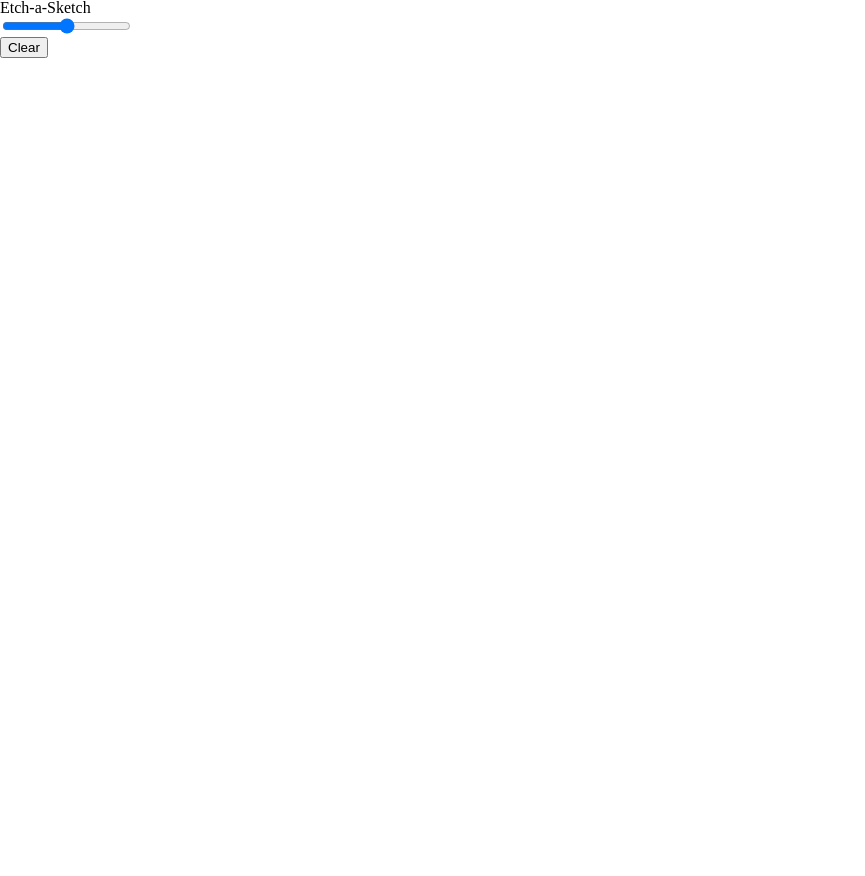
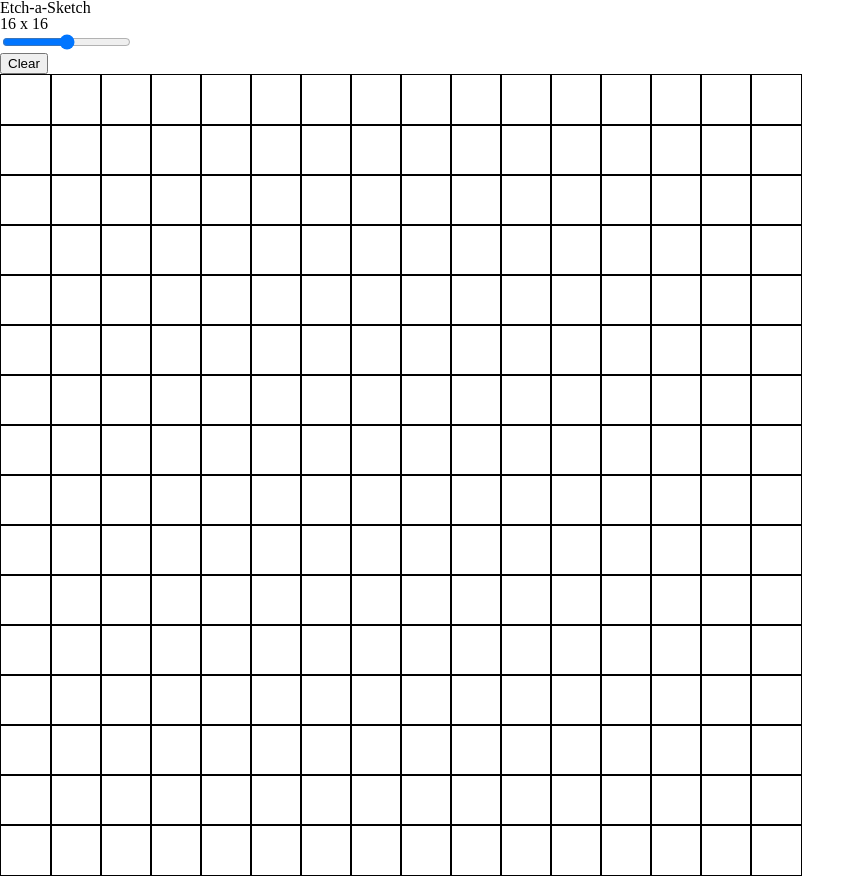
Before and after one commit to htder/etch_a_sketch, a website: page index.html in a window 1280 px wide. Shown: the whole page, without its empty margins (0-865 px from the left). Before the commit the page ends 800 px from the top, so only its background shows below. Drawn offline with Linux system fonts and the light colour scheme; files that its build step writes are made by us from their sources.

Commit message:
created function to create grid of cells

```diff
--- a/app.js
+++ b/app.js
@@ -0,0 +1,22 @@
+const initialGridSize = 16;
+
+const resetButton = document.querySelector('.reset');
+const gridContainer = document.querySelector('.grid-container');
+const slider = document.querySelector('.slider');
+const sliderDisplayValue = document.querySelector('.slider-value');
+
+function createGrid(gridSize) {
+  const screenWidth = window.screen.availWidth;
+  const gridCellDimension = `${screenWidth / gridSize}px`;
+  for (let i = 0; i < gridSize * gridSize; i += 1) {
+    const gridCell = document.createElement('div');
+    gridCell.style.width = gridCellDimension;
+    gridCell.style.height = gridCellDimension;
+    gridCell.style.border = '1px solid black';
+    gridContainer.appendChild(gridCell);
+  }
+  gridContainer.style.gridTemplateRows = `repeat(${gridSize}, ${gridCellDimension}`;
+  gridContainer.style.gridTemplateColumns = `repeat(${gridSize}, ${gridCellDimension}`;
+}
+
+createGrid(initialGridSize);
--- a/index.html
+++ b/index.html
@@ -5,17 +5,17 @@
     <meta charset="UTF-8" />
     <meta name="viewport" content="width=device-width, initial-scale=1" />
     <link href="styles/reset.css" rel="stylesheet" />
-    <link href="css/style.css" rel="stylesheet" />
+    <link href="styles/style.css" rel="stylesheet" />
     <script defer src="app.js"></script>
   </head>
   <body>
     <h1 class="heading">Etch-a-Sketch</h1>
     <section class="info">
       <div class="size-container">
-        <div class="slider-value"></div>
+        <div class="slider-value">16 x 16</div>
         <input type="range" min="10" max="100" value="55" class="slider" />
       </div>
-      <button type="button" class="clear">Clear</button>
+      <button type="button" class="reset">Clear</button>
     </section>
     <section class="grid-container"></section>
   </body>
--- a/styles/style.css
+++ b/styles/style.css
@@ -0,0 +1,3 @@
+.grid-container {
+  display: grid;
+}
```
